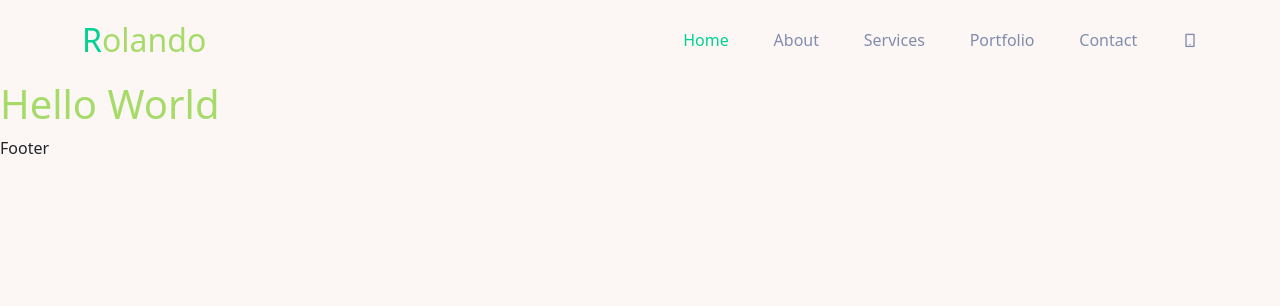
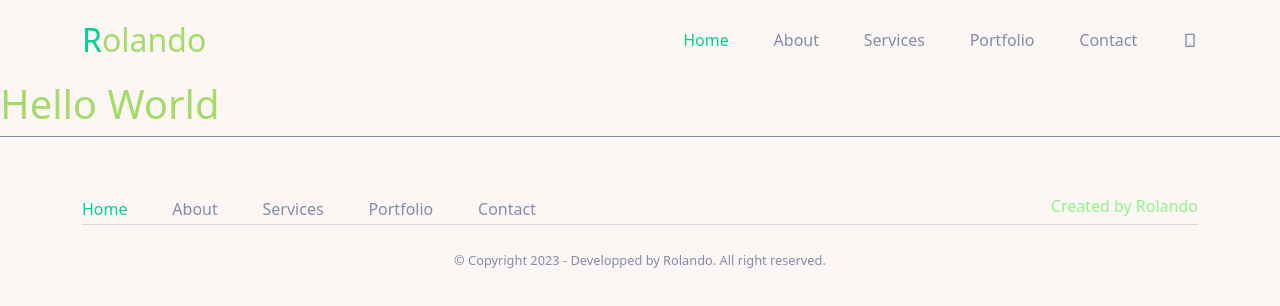
Before and after one commit to rbcuellar98/portfolio.next, a Next.js app: page / in a window 1280 px wide. Shown: the top 306 px of the page. Built offline with nearby package versions, Linux system fonts and the light colour scheme.

Commit message:
footer added

```diff
--- a/components/Footer/Footer.jsx
+++ b/components/Footer/Footer.jsx
@@ -1,7 +1,62 @@
 import React from "react";
+import {Container,Row,Col} from "reactstrap";
+import styles from './footer.module.css';
+import Link from 'next/link';
+
+
+const Foot_LINK = [
+    {
+        path: '/',
+        display: 'Home'
+    },
+    {
+        path: '#about',
+        display: 'About'
+    },
+    {
+        path: '#services',
+        display: 'Services'
+    },
+    {
+        path: '#portfolio',
+        display: 'Portfolio'
+    },
+    {
+        path: '#contact',
+        display: 'Contact'
+    }
+]
 
 const Footer = () => {
-    return (<div>Footer</div>)
+    const date = new Date();
+    const year = date.getFullYear();
+    return <footer>
+        <Container>
+            <Row>
+                {/* {Footer Top Layer} */}
+                <Col lg='6'>
+                    <div className={`${styles.nav__menu}`}>
+                        {Foot_LINK.map((item,index) => (
+                            <Link href={item.path} key={index}>
+                                {item.display}
+                            </Link>
+                        ))}
+                    </div>
+                </Col>
+                <Col lg='6'>
+                    <div className={`${styles.footer__creator}`}>
+                        <h6>Created by Rolando</h6>
+                    </div>
+                </Col>
+                {/* {Footer Bottom Layer} */}
+                <Col lg='12'>
+                    <div className={`${styles.footer__copyright}`}>
+                        <p>&#169; Copyright {year} - Developped by Rolando. All right reserved.   </p>
+                    </div>
+                </Col>
+            </Row>
+        </Container>
+    </footer>
 }
 
 export default Footer;
--- a/components/Footer/footer.module.css
+++ b/components/Footer/footer.module.css
@@ -0,0 +1,89 @@
+.header {
+  width: 100%;
+  height: 80px;
+  line-height: 80px;
+}
+
+.nav__wrapper {
+  display: flex;
+  align-items: center;
+  justify-content: space-between;
+}
+
+.logo h1 {
+  font-size: 2rem;
+  margin-bottom: 0;
+}
+
+.logo h1 span {
+  color: #01d293;
+}
+
+.nav__menu {
+  display: flex;
+  align-items: center;
+  column-gap: 2.8rem;
+}
+
+.nav__menu a {
+  color: #808dad;
+  font-weight: 500;
+  font-size: 1rem;
+  text-decoration: none;
+  transition: 0.3s;
+  cursor: pointer;
+}
+
+.nav__menu a:hover {
+  color: #01d293;
+}
+
+.nav__menu a:first-child {
+  color: #01d293;
+}
+
+
+.foot__menu {
+    display: flex;
+    align-items: center;
+    column-gap: 2.8rem;
+    margin-bottom: 20px;
+  }
+
+  .foot__menu a {
+    color: #808dad;
+    font-weight: 500;
+    font-size: 1rem;
+    text-decoration: none;
+    transition: 0.3s;
+    cursor: pointer;
+  }
+
+  .foot__menu a:hover {
+    color: #01d293;
+  }
+
+  .foot__menu a:first-child {
+    color: #01d293;
+  }
+
+  .footer__creator h6 {
+    text-align: right;
+    font-weight: 400;
+    color: rgba(122, 244, 118, 0.852);
+  }
+
+  .footer__copyright {
+    border-top: 1px solid #808dad49;
+  }
+  .footer__copyright p {
+    font-size: 0.8rem;
+    text-align: center;
+    padding-top: 20px;
+  }
+
+  @media only screen and (max-width: 768px) {
+    .footer__top {
+      display: none;
+    }
+  }
```
